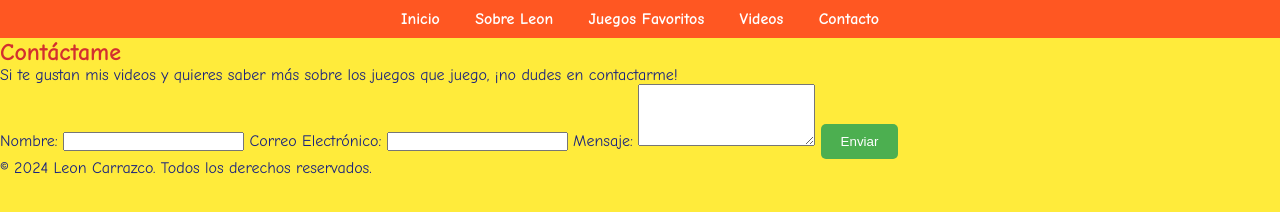
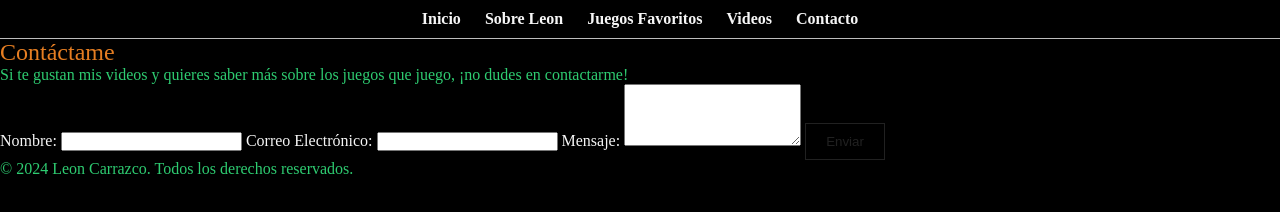
Before and after one commit to SILVIAGONZALEZ1/HTML-y-CSS-estructura-archivos-y-tags-, a plain HTML site: page contacto.html in a window 1280 px wide. Drawn offline with Linux system fonts and the light colour scheme.

Commit message:
Se arreglan etiquetas en armoniaDeColores.css

```diff
--- a/contacto.html
+++ b/contacto.html
@@ -3,7 +3,8 @@
 <head>
     <meta charset="UTF-8">
     <meta name="viewport" content="width=device-width, initial-scale=1.0">
-    <link rel="stylesheet" href="css/colorido.css"> <!-- Usamos colorido -->
+    <link rel="stylesheet" href="css/armoniaDeColores.css"> <!-- Usamos este archivo -->
+    <!-- <link rel="stylesheet" href="css/colorido.css">  -->
     <!-- <link rel="stylesheet" href="css/formal.css">  -->
     <!-- <link rel="stylesheet" href="css/minimalista.css">   -->
     <title>Contacto</title>
--- /dev/null
+++ b/css/armoniaDeColores.css
@@ -0,0 +1,73 @@
+/* Reseteo básico para quitar márgenes y padding */
+* {
+    margin: 0;
+    padding: 0;
+    box-sizing: border-box;
+}
+/* Color principal como fondo de la página */
+/*body {
+    background-color: #3498db;
+    color: #F6F6F6; /* Texto principal en color claro para buena legibilidad */
+/*}
+
+/* Color secundario 1 para los títulos */
+h1, h2, h3, h4, h5, h6 {
+    color: #e67e22;
+    font-weight: normal;
+}
+
+/* Color secundario 2 para los párrafos */
+p {
+    color: #2ecc71;
+}
+
+
+/* 2) Identificación y corrección de errores de colores en CSS*/
+
+/* Fondo negro */
+body {
+    background-color: #000000;
+    color: #F6F6F6; /* Cambiamos el color del texto a un gris claro */
+}
+
+header nav ul {
+    background-color: transparent;
+    list-style: none;
+    padding: 10px;
+    text-align: center;
+    border-bottom: 1px solid #bdbdbd;
+}
+
+header nav ul li {
+    display: inline;
+    margin: 0 10px;
+}
+
+header nav ul li a {
+    color: #f6f6f6;
+    text-decoration: none;
+    font-weight: bold;
+}
+
+header nav ul li a:hover {
+    text-decoration: underline;
+}
+
+button {
+    background-color: transparent;
+    color: #212121;
+    padding: 10px 20px;
+    border: 1px solid #212121;
+    cursor: pointer;
+}
+
+button:hover {
+    background-color: #f5f5f5;
+}
+
+/* 3) Jugando con colores RGB en CSS*/
+
+/* body {
+    background-color: #FF5733; /* Naranja vibrante */
+/*    color: #00FF00; /* Verde brillante */
+/*}
```
Also changed, not shown: about.html (+2 -1 lines), games.html (+2 -1 lines), index.html (+2 -1 lines), videos.html (+2 -1 lines), 1 other file.
